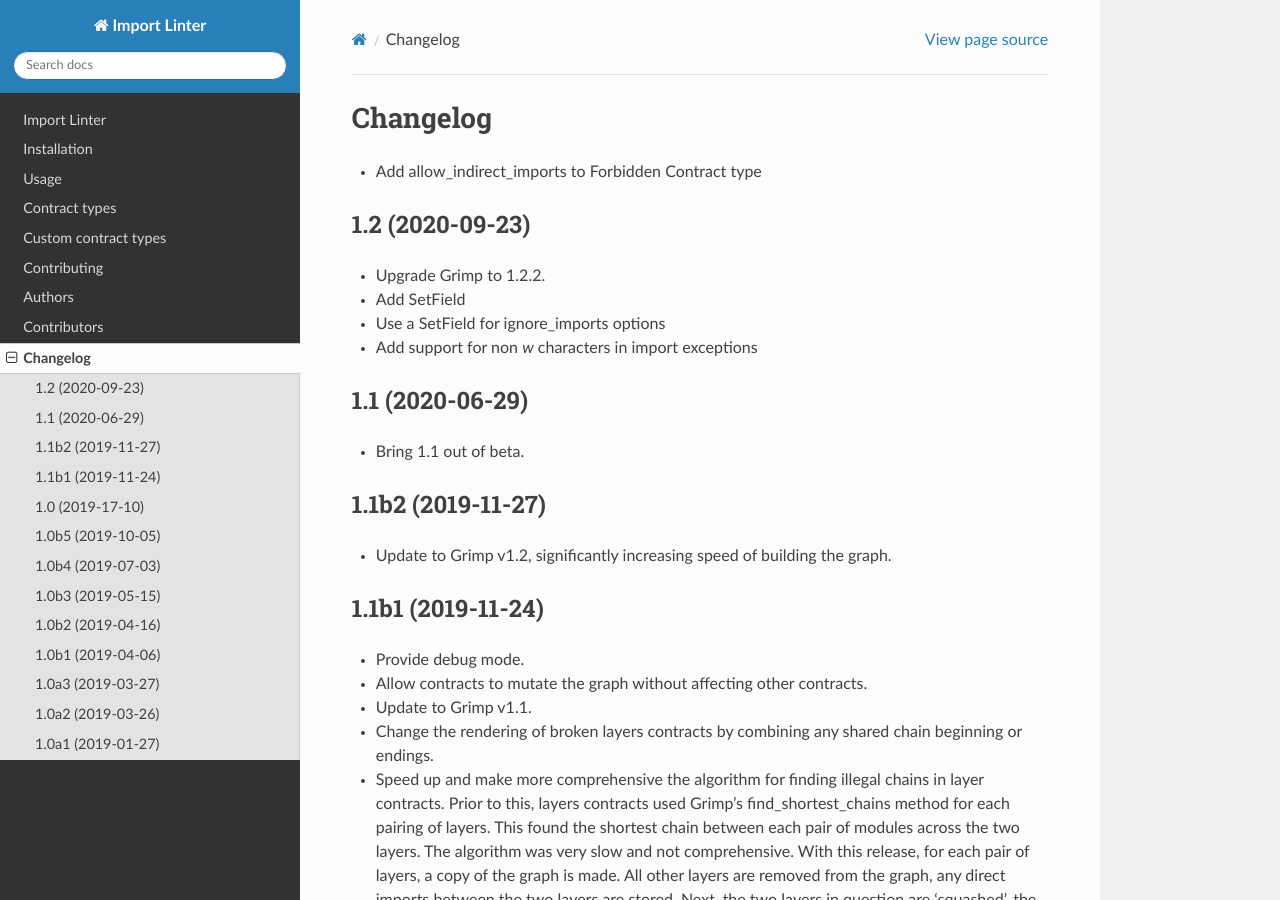
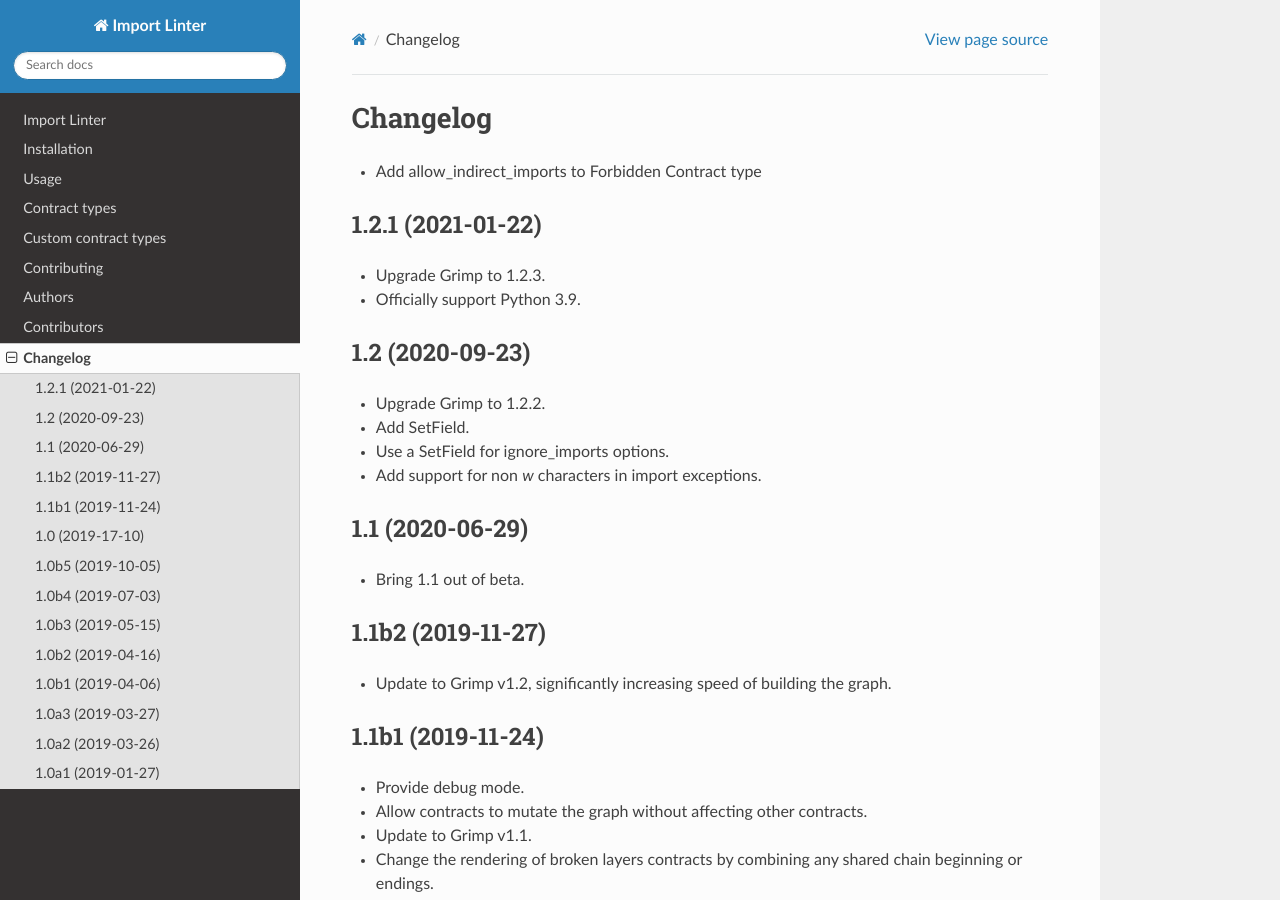
Before and after one commit to seddonym/import-linter, a Sphinx documentation site: the page built from docs/changelog.rst, in a window 1280 px wide and 900 px high. Built offline with Sphinx 7.4.7 and the Read the Docs theme 2.0.0, drawn with Linux system fonts in a browser that asks for light colours; some of the changed text lies outside the part shown.

Commit message:
Release v1.2.1

```diff
--- a/CHANGELOG.rst
+++ b/CHANGELOG.rst
@@ -3,13 +3,19 @@ Changelog
 
 * Add allow_indirect_imports to Forbidden Contract type
 
+1.2.1 (2021-01-22)
+------------------
+
+* Upgrade Grimp to 1.2.3.
+* Officially support Python 3.9.
+
 1.2 (2020-09-23)
 ----------------
 
 * Upgrade Grimp to 1.2.2.
-* Add SetField
-* Use a SetField for ignore_imports options
-* Add support for non `\w` characters in import exceptions
+* Add SetField.
+* Use a SetField for ignore_imports options.
+* Add support for non `\w` characters in import exceptions.
 
 1.1 (2020-06-29)
 ----------------
--- a/docs/conf.py
+++ b/docs/conf.py
@@ -21,13 +21,13 @@ import os
 # -- Project information -----------------------------------------------------
 
 project = 'Import Linter'
-copyright = '2019, David Seddon'
+copyright = '2019 David Seddon'
 author = 'David Seddon'
 
 # The short X.Y version
 version = ''
 # The full version, including alpha/beta/rc tags
-release = '1.2'
+release = '1.2.1'
 
 
 # -- General configuration ---------------------------------------------------
--- a/setup.py
+++ b/setup.py
@@ -16,7 +16,7 @@ def read(*names, **kwargs):
 
 setup(
     name="import-linter",
-    version="1.2",
+    version="1.2.1",
     license="BSD 2-Clause License",
     description="Enforces rules for the imports within and between Python packages.",
     long_description=read("README.rst"),
@@ -49,7 +49,7 @@ setup(
         "Topic :: Utilities",
     ],
     python_requires=">=3.6",
-    install_requires=["click>=6,<8", "grimp>=1.2.2,<2"],
+    install_requires=["click>=6,<8", "grimp>=1.2.3,<2"],
     entry_points={
         "console_scripts": ["lint-imports = importlinter.cli:lint_imports_command"]
     },
--- a/src/importlinter/__init__.py
+++ b/src/importlinter/__init__.py
@@ -1,4 +1,4 @@
-__version__ = "1.2"
+__version__ = "1.2.1"
 
 from .application import output  # noqa
 from .domain import fields  # noqa
```
